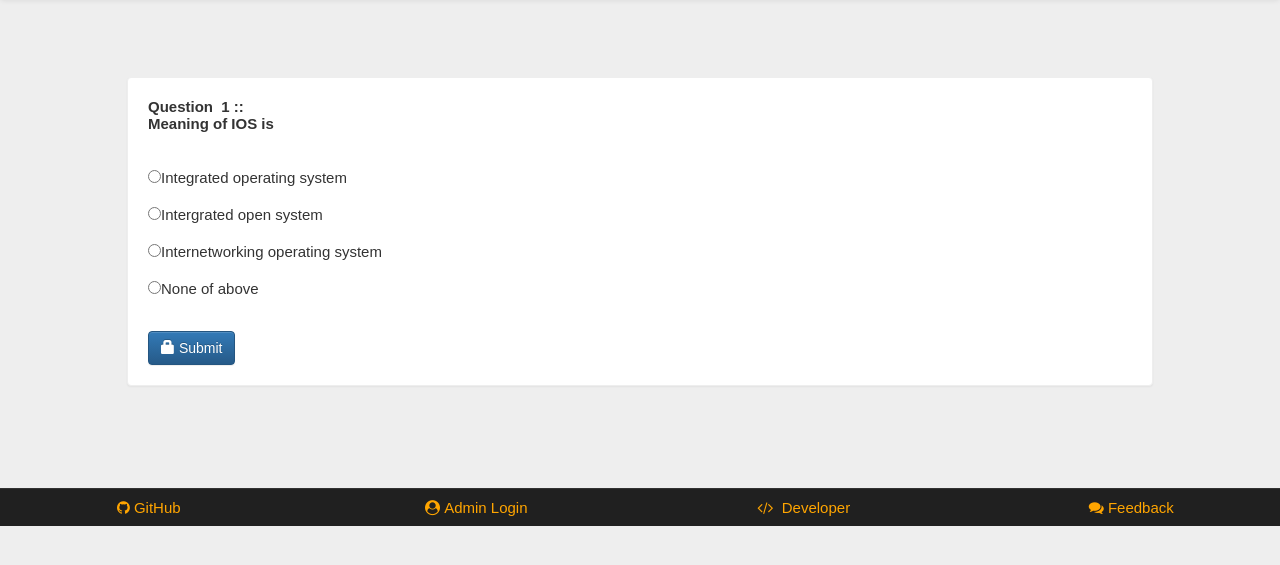
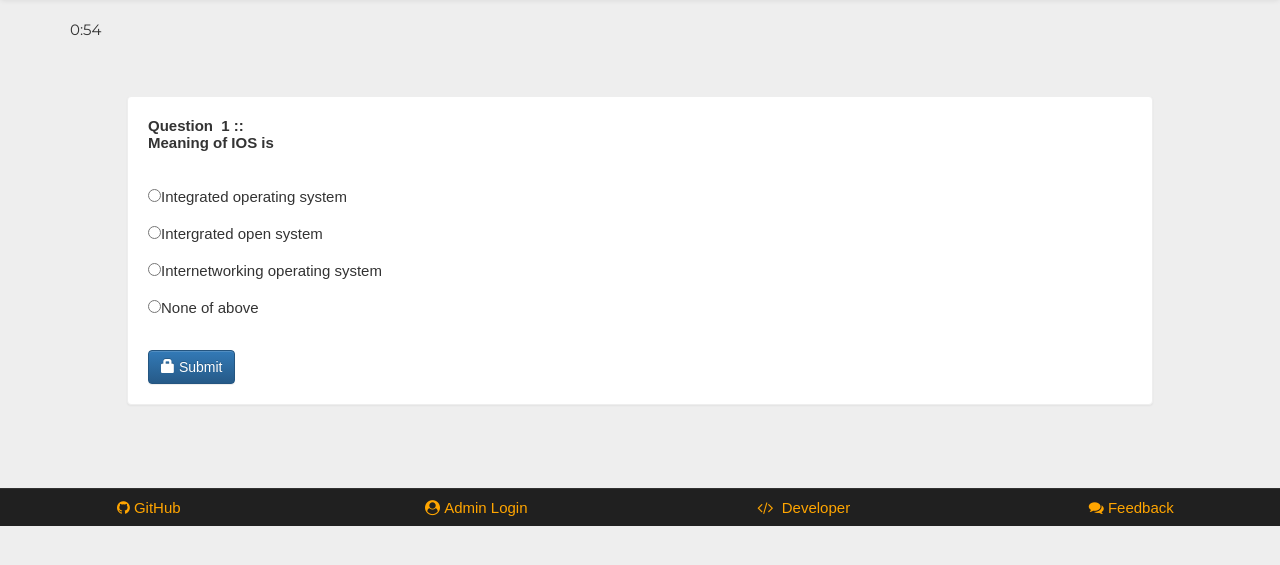
Before and after one commit to vinitshahdeo/Recruitment-Portal, a PHP site: page /account.php?q=quiz&step=2&eid=5a271b068efd5&n=1&t=10 in a window 1280 px wide. Shown: the part 122-687 px from the top of the page. Run offline with PHP 8.4, Linux system fonts and the light colour scheme; the visitor is signed in with stand-in values (Sample User, id 1); data comes from the database, SQL or seed files in the repository; some web fonts are replaced.

Commit message:
Timer added for each question

```diff
--- a/account.php
+++ b/account.php
@@ -115,7 +115,30 @@ $c=0;
 echo '</table></div>';
 
 }?>
-<!--<span id="countdown" class="timer"></span>
+
+<span id="countdown"></span>
+<script>
+  var sec=59;
+  function settimer(){
+    var remainsec=sec;
+    var remainmin=Math.floor((sec/60))%60;
+    if(remainsec<10){
+      remainsec = "0" + remainsec;
+    }
+    document.getElementById('countdown').innerHTML = remainmin + ":" + remainsec;
+    if(remainsec==0)
+    {
+      var button=document.getElementById('sub');
+      button.form.submit();
+    }
+    else
+    {
+      sec--;
+    }
+  }
+  var countdown=setInterval('settimer()',1000);
+</script>
+<!-- <span id="countdown" class="timer"></span>
 <script>
 var seconds = 40;
     function secondPassed() {
@@ -133,7 +156,7 @@ var seconds = 40;
     }
     }
 var countdownTimer = setInterval('secondPassed()', 1000);
-</script>-->
+</script> -->
 
 <!--home closed-->
 
@@ -161,7 +184,7 @@ $option=$row['option'];
 $optionid=$row['optionid'];
 echo'<input type="radio" name="ans" value="'.$optionid.'">'.$option.'<br /><br />';
 }
-echo'<br /><button type="submit" class="btn btn-primary"><span class="glyphicon glyphicon-lock" aria-hidden="true"></span>&nbsp;Submit</button></form></div>';
+echo'<br /><button type="submit" class="btn btn-primary" id="sub"><span class="glyphicon glyphicon-lock" aria-hidden="true"></span>&nbsp;Submit</button></form></div>';
 //header("location:dash.php?q=4&step=2&eid=$id&n=$total");
 }
 //result display
--- a/dbConnection.php
+++ b/dbConnection.php
@@ -1,5 +1,5 @@
 <?php
 
-$con= new mysqli('localhost','root','root','vinnovateit')or die("Could not connect to mysql".mysqli_error($con));
+$con= new mysqli('localhost','root','','vinnovate')or die("Could not connect to mysql".mysqli_error($con));
 
 ?>
```
